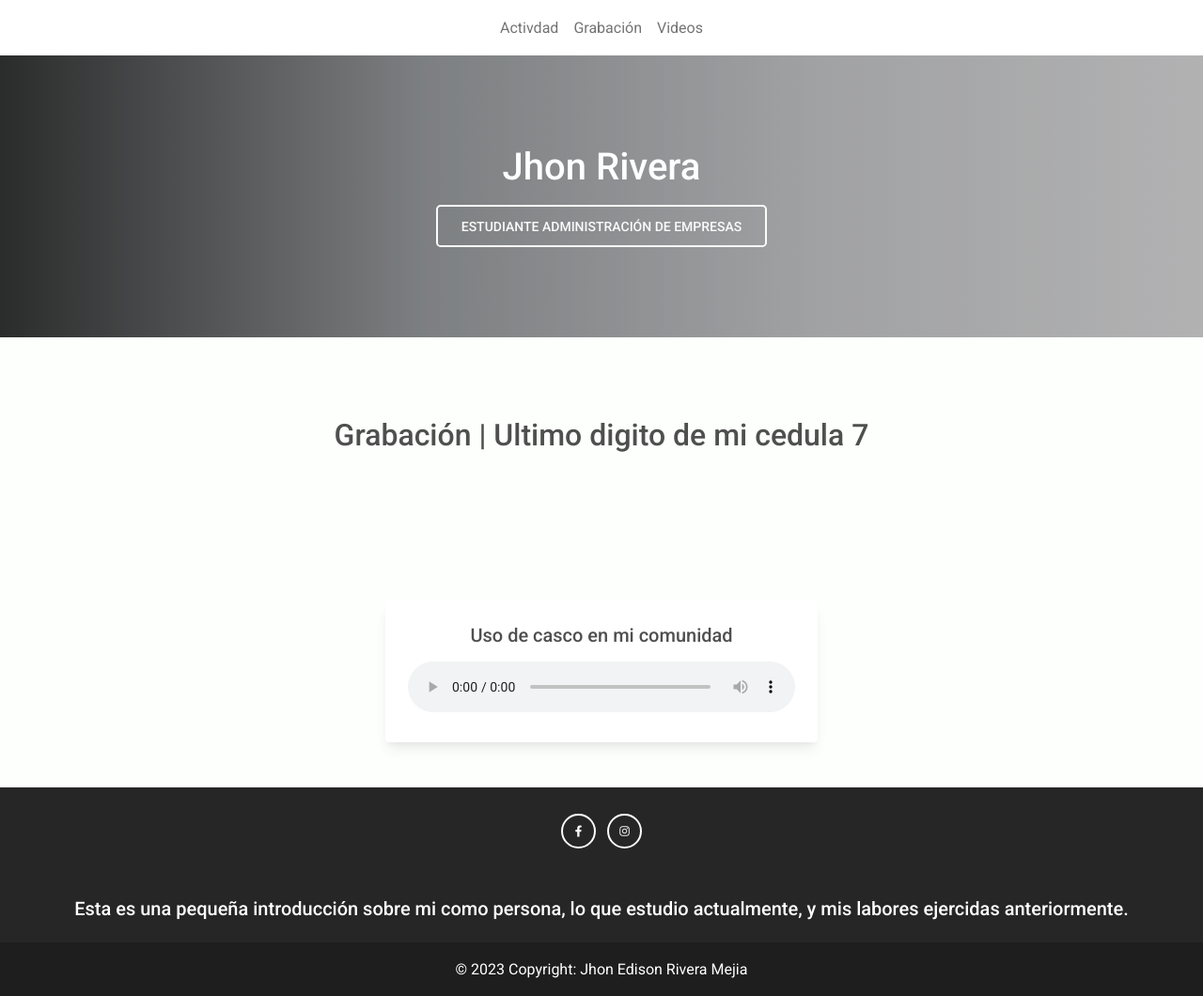
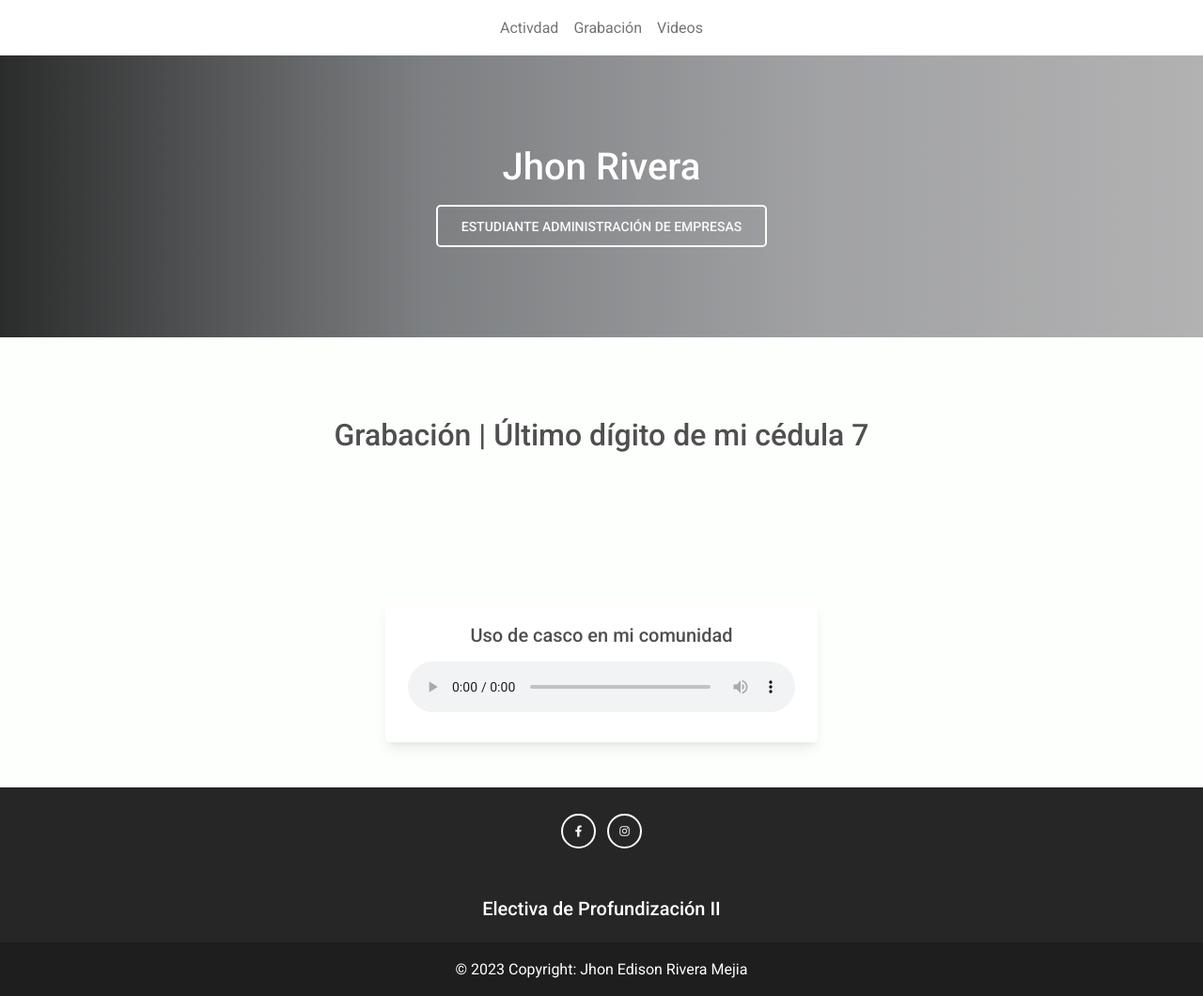
Before and after one commit to Jrimejia/JhonRiveraHDV, a plain HTML site: page metas.html in a window 1280 px wide. Shown: the whole page at 94% size. Drawn offline with nearby package versions, Linux system fonts and the light colour scheme; a script that the page names is missing.

```diff
--- a/metas.html
+++ b/metas.html
@@ -96,7 +96,7 @@
 
     <div class="container portafolio">
         <div class="row">
-            <h2 class="t-cen mar-bot mar-top">Grabación | Ultimo digito de mi cedula 7</h2>
+            <h2 class="t-cen mar-bot mar-top">Grabación | Último dígito de mi cédula 7</h2>
             <div class="col-md">
 
 
@@ -154,7 +154,7 @@
             <!-- Section: Text -->
             <section class="mb-4">
                 <h5>
-                    Esta es una pequeña introducción sobre mi como persona, lo que estudio actualmente, y mis labores ejercidas anteriormente.
+                    Electiva de Profundización II
                 </h5>
             </section>
             <!-- Section: Text -->
```
Also changed, not shown: index.html (+1 -1 lines), videos.html (+1 -1 lines).
